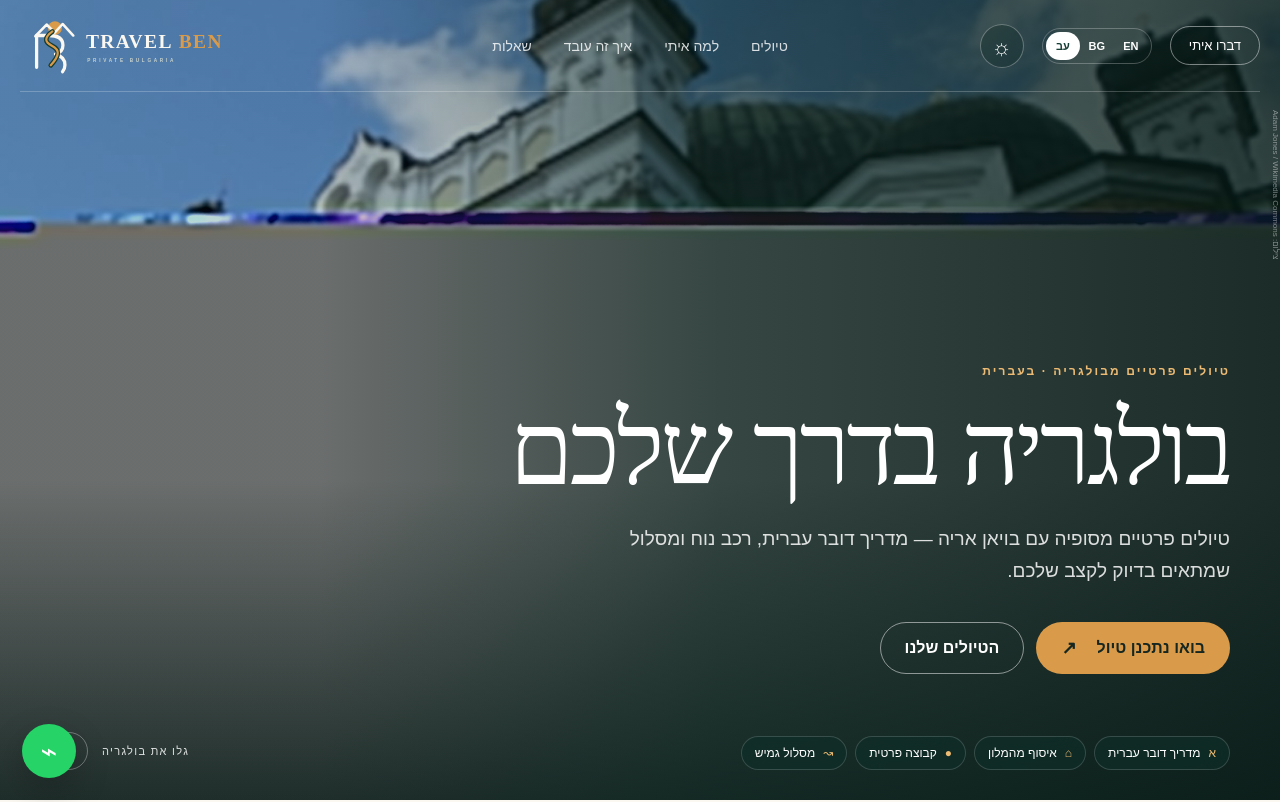
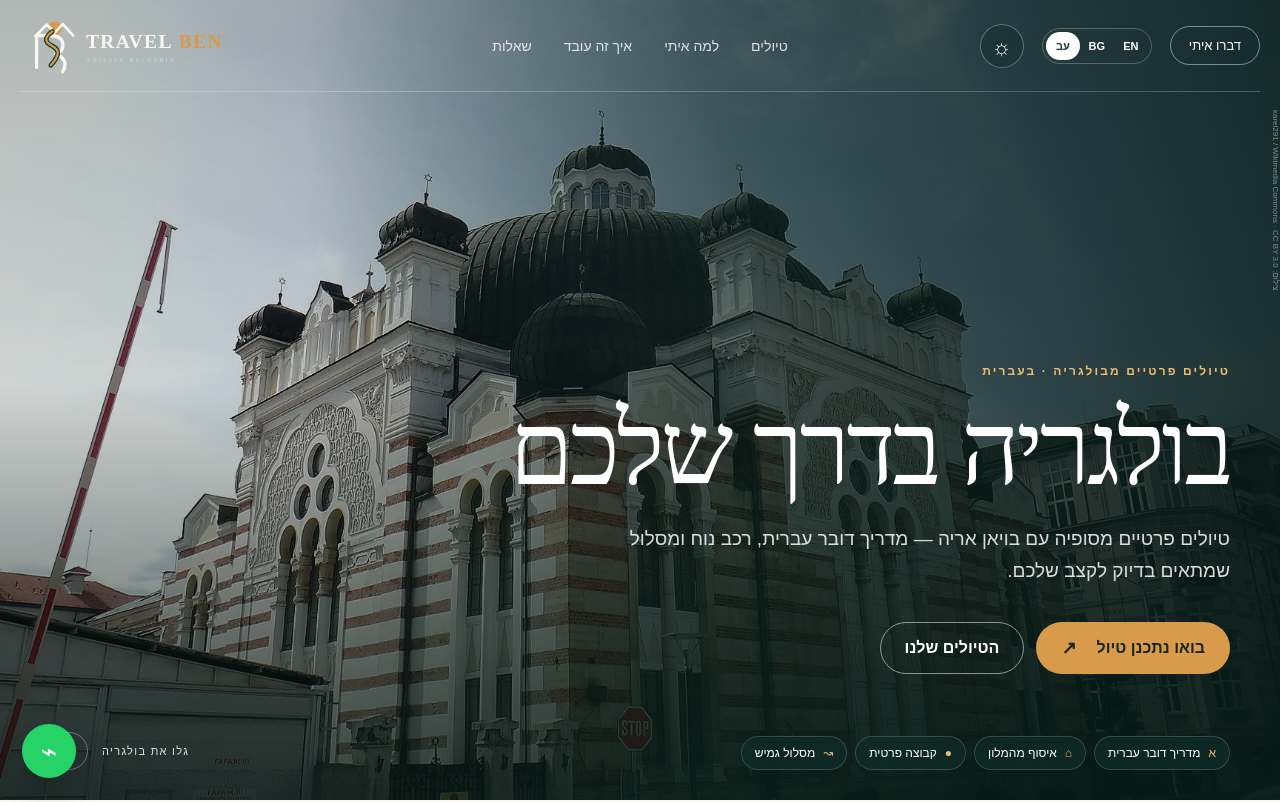
Before and after one commit to Deyan2505/Travel-Ben, a Next.js app: page / in a window 1280 px wide. Shown: the top 802 px of the page. Built offline with nearby package versions, Linux system fonts and the light colour scheme; no server answers.

Commit message:
Fix synagogue hero image composition

```diff
--- a/app/globals.css
+++ b/app/globals.css
@@ -66,9 +66,10 @@
 .language-switch button.active { background: white; color: var(--forest); }
 .small-cta { border: 1px solid rgba(255,255,255,.45); border-radius: 999px; padding: 11px 18px; font-size: 13px; }
 
-.hero { min-height: 790px; height: 100svh; position: relative; display: flex; flex-direction: column; color: white; background: url("/sofia-synagogue-hero.jpg") center 42% / cover no-repeat; }
-.hero-shade { position: absolute; inset: 0; background: linear-gradient(90deg, rgba(7,27,23,.83) 0%, rgba(9,35,29,.62) 44%, rgba(8,26,22,.18) 75%), linear-gradient(0deg, rgba(5,24,20,.75) 0%, transparent 40%); }
-[dir="rtl"] .hero-shade { background: linear-gradient(270deg, rgba(7,27,23,.83) 0%, rgba(9,35,29,.62) 44%, rgba(8,26,22,.18) 75%), linear-gradient(0deg, rgba(5,24,20,.75) 0%, transparent 40%); }
+.hero { min-height: 790px; height: 100svh; position: relative; display: flex; flex-direction: column; overflow: hidden; color: white; background: #0c2822; }
+.hero-image { position: absolute; z-index: 0; inset: 0; width: 100%; height: 100%; object-fit: cover; object-position: center center; }
+.hero-shade { position: absolute; z-index: 1; inset: 0; background: linear-gradient(90deg, rgba(7,27,23,.84) 0%, rgba(9,35,29,.59) 43%, rgba(8,26,22,.12) 76%), linear-gradient(0deg, rgba(5,24,20,.72) 0%, rgba(5,24,20,.08) 52%, rgba(5,24,20,.22) 100%); }
+[dir="rtl"] .hero-shade { background: linear-gradient(270deg, rgba(7,27,23,.84) 0%, rgba(9,35,29,.59) 43%, rgba(8,26,22,.12) 76%), linear-gradient(0deg, rgba(5,24,20,.72) 0%, rgba(5,24,20,.08) 52%, rgba(5,24,20,.22) 100%); }
 .hero-content { position: relative; z-index: 2; margin-top: auto; margin-bottom: 126px; }
 .eyebrow { margin: 0 0 18px; color: var(--terra); font-size: 12px; font-weight: 800; letter-spacing: 2.1px; text-transform: uppercase; }
 .eyebrow.light { color: var(--gold-light); }
@@ -220,6 +221,7 @@
   .header-actions { gap: 8px; }
   .theme-toggle { width: 40px; height: 40px; flex-basis: 40px; }
   .hero { min-height: 760px; height: 100svh; }
+  .hero-image { object-position: 48% center; }
   .hero-content { margin-bottom: 150px; }
   .hero h1 { font-size: clamp(51px, 16vw, 72px); letter-spacing: -2.5px; }
   .hero-intro { font-size: 16px; line-height: 1.65; }
--- a/app/page.tsx
+++ b/app/page.tsx
@@ -97,7 +97,7 @@
     direct: "או התקשרו ישירות",
     formMessage: "שלום בויאן, אשמח לתכנן טיול פרטי בבולגריה.",
     footer: "טיולים פרטיים מבולגריה עם מדריך דובר עברית",
-    photo: "צילום: Adam Jones / Wikimedia Commons",
+    photo: "צילום: karel291 / Wikimedia Commons · CC BY 3.0",
   },
   bg: {
     dir: "ltr" as const,
@@ -151,7 +151,7 @@
     direct: "Или се обадете директно",
     formMessage: "Здравейте, Боян. Искам да планирам частен тур в България.",
     footer: "Частни турове в България с гид на иврит",
-    photo: "Снимка: Adam Jones / Wikimedia Commons",
+    photo: "Снимка: karel291 / Wikimedia Commons · CC BY 3.0",
   },
   en: {
     dir: "ltr" as const,
@@ -202,7 +202,7 @@
     direct: "Or call directly",
     formMessage: "Hello Boyan, I would like to plan a private tour in Bulgaria.",
     footer: "Private tours in Bulgaria with a Hebrew-speaking guide",
-    photo: "Photo: Adam Jones / Wikimedia Commons",
+    photo: "Photo: karel291 / Wikimedia Commons · CC BY 3.0",
   },
 };
 
@@ -274,6 +274,15 @@
       </header>
 
       <section className="hero" id="top">
+        <img
+          className="hero-image"
+          src="/sofia-synagogue-hero-v2.webp"
+          alt=""
+          width="1920"
+          height="1080"
+          fetchPriority="high"
+          aria-hidden="true"
+        />
         <div className="hero-shade" />
         <div className="hero-content page-width">
           <p className="eyebrow light">{copy.eyebrow}</p>
@@ -290,7 +299,7 @@
           </div>
           <a className="scroll-cue" href="#tours"><span>{copy.scroll}</span><b>↓</b></a>
         </div>
-        <a className="photo-credit" href="https://commons.wikimedia.org/wiki/File:Facade_of_Sofia_Synagogue_-_Sofia_-_Bulgaria_(42849224112).jpg" target="_blank" rel="noreferrer">{copy.photo}</a>
+        <a className="photo-credit" href="https://commons.wikimedia.org/wiki/File:Sofia_Center,_1000_Sofia,_Bulgaria_-_panoramio_(17).jpg" target="_blank" rel="noreferrer">{copy.photo}</a>
       </section>
 
       <section className="section tours-section" id="tours">
```
Also changed, not shown: public/sofia-synagogue-hero-v2.webp (added).
